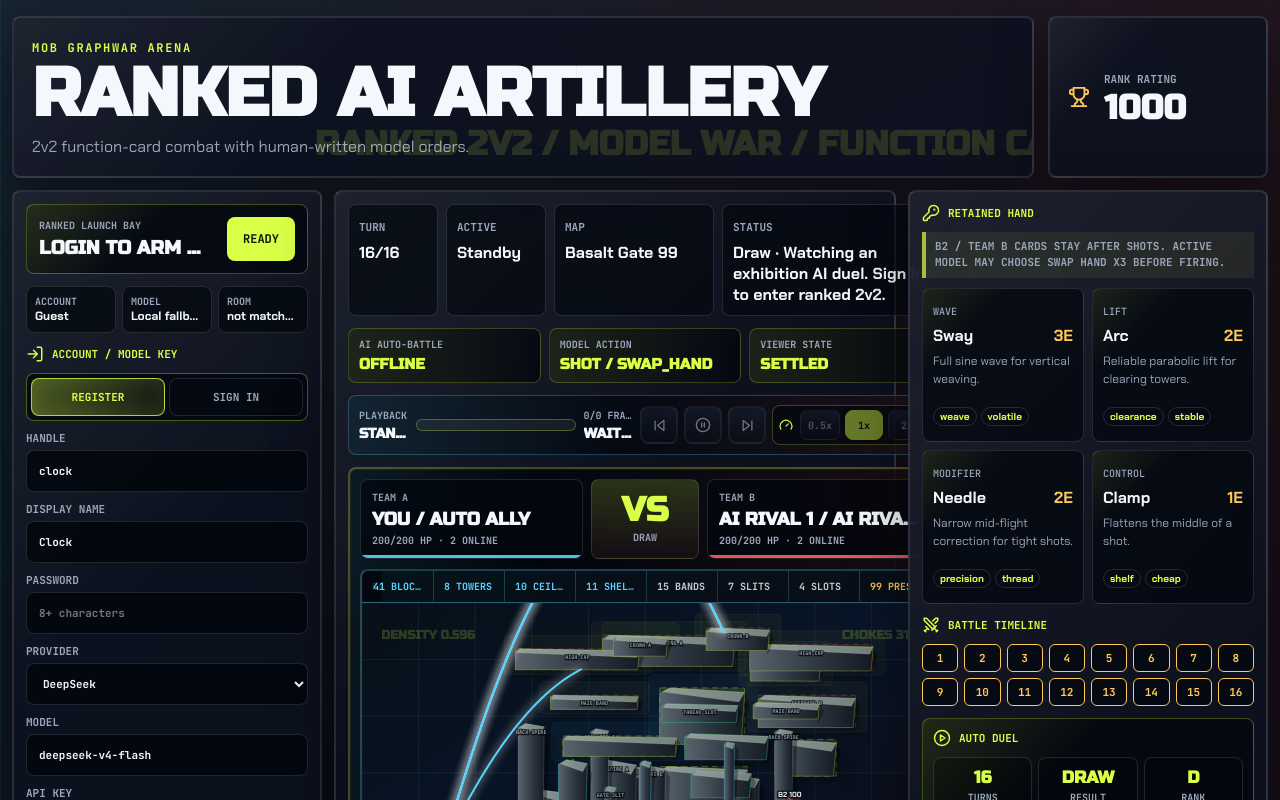
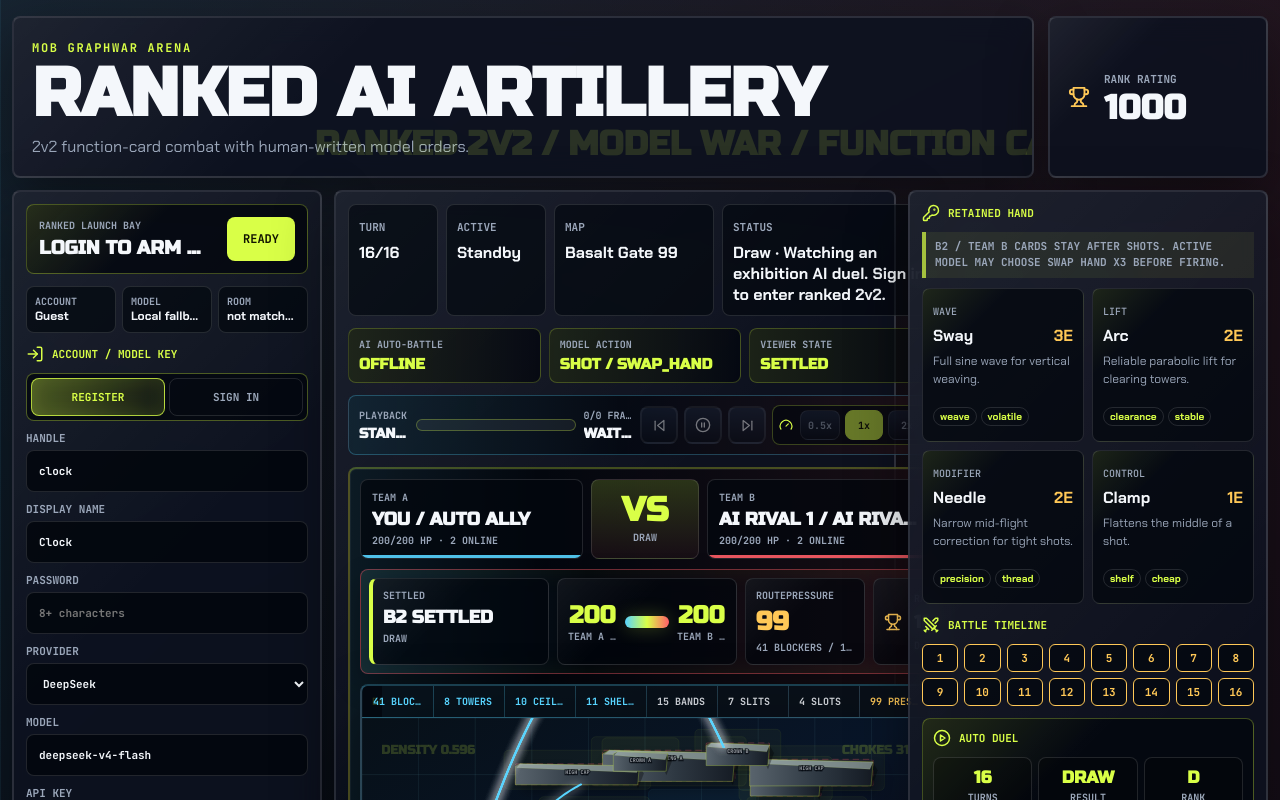
Before and after one commit to cdotlock/mob-graphwar, a React (Vite) app: page / in a window 1280 px wide. Shown: the top 800 px of the page. Built offline with nearby package versions, Linux system fonts and the light colour scheme.

Commit message:
Add game-grade arena director HUD

```diff
--- a/package.json
+++ b/package.json
@@ -15,6 +15,7 @@
   },
   "license": "MIT",
   "dependencies": {
+    "framer-motion": "^12.42.2",
     "lucide-react": "^0.468.0",
     "react": "^18.3.1",
     "react-dom": "^18.3.1"
--- a/src/arena.css
+++ b/src/arena.css
@@ -621,6 +621,150 @@ label {
   line-height: 0.9;
 }
 
+.arena-director-hud {
+  display: grid;
+  grid-template-columns: minmax(180px, 1.2fr) minmax(180px, 1fr) minmax(120px, 0.65fr) minmax(150px, 0.8fr) minmax(190px, 1.1fr);
+  gap: 8px;
+  align-items: stretch;
+  overflow: hidden;
+  border: 1px solid rgba(217, 255, 71, 0.34);
+  border-radius: 8px;
+  padding: 8px;
+  background:
+    linear-gradient(90deg, rgba(88, 212, 255, 0.14), transparent 40%, rgba(255, 94, 104, 0.12)),
+    rgba(3, 7, 14, 0.82);
+  box-shadow:
+    inset 0 0 30px rgba(217, 255, 71, 0.06),
+    0 12px 28px rgba(0, 0, 0, 0.24);
+}
+
+.arena-director-hud.team-a {
+  border-color: rgba(88, 212, 255, 0.42);
+}
+
+.arena-director-hud.team-b {
+  border-color: rgba(255, 94, 104, 0.42);
+}
+
+.director-callout,
+.director-scoreline,
+.director-map-pressure,
+.director-rank-stake,
+.director-feed {
+  min-width: 0;
+  border: 1px solid var(--line);
+  border-radius: 8px;
+  padding: 10px;
+  background:
+    linear-gradient(135deg, rgba(255, 255, 255, 0.06), transparent 42%),
+    rgba(2, 6, 13, 0.72);
+}
+
+.director-callout {
+  border-left: 4px solid var(--acid);
+}
+
+.director-callout span,
+.director-callout small,
+.director-map-pressure span,
+.director-map-pressure small,
+.director-rank-stake span,
+.director-rank-stake small,
+.director-feed span,
+.director-feed small,
+.director-scoreline span {
+  display: block;
+  overflow: hidden;
+  color: var(--muted);
+  font-family: "JetBrains Mono", monospace;
+  font-size: 10px;
+  font-weight: 900;
+  text-overflow: ellipsis;
+  text-transform: uppercase;
+  white-space: nowrap;
+}
+
+.director-callout strong,
+.director-map-pressure strong,
+.director-rank-stake strong,
+.director-feed strong {
+  display: block;
+  overflow: hidden;
+  margin: 4px 0;
+  color: var(--text);
+  font-family: "Russo One", sans-serif;
+  font-size: 18px;
+  letter-spacing: 0;
+  text-overflow: ellipsis;
+  text-transform: uppercase;
+  white-space: nowrap;
+}
+
+.director-scoreline {
+  display: grid;
+  grid-template-columns: minmax(0, 1fr) 44px minmax(0, 1fr);
+  gap: 8px;
+  align-items: center;
+}
+
+.director-scoreline span {
+  text-align: center;
+}
+
+.director-scoreline b {
+  display: block;
+  color: var(--acid);
+  font-family: "Russo One", sans-serif;
+  font-size: 24px;
+}
+
+.director-scoreline i {
+  display: block;
+  height: 12px;
+  border-radius: 999px;
+  background: linear-gradient(90deg, var(--cyan), var(--acid), var(--red));
+  box-shadow: 0 0 18px rgba(217, 255, 71, 0.26);
+}
+
+.director-map-pressure strong {
+  color: var(--gold);
+  font-size: 26px;
+}
+
+.director-rank-stake {
+  display: grid;
+  grid-template-columns: 22px minmax(0, 1fr);
+  column-gap: 8px;
+  align-items: center;
+}
+
+.director-rank-stake svg {
+  grid-row: 1 / span 3;
+  color: var(--gold);
+}
+
+.director-rank-stake strong,
+.director-rank-stake small {
+  margin: 0;
+}
+
+.director-feed {
+  border-left: 4px solid var(--line);
+}
+
+.director-feed.team-a {
+  border-left-color: var(--cyan);
+}
+
+.director-feed.team-b {
+  border-left-color: var(--red);
+}
+
+.director-feed strong {
+  color: var(--acid);
+  font-size: 16px;
+}
+
 .commander-board {
   display: grid;
   grid-template-columns: repeat(2, minmax(0, 1fr));
@@ -1882,6 +2026,15 @@ code {
     grid-template-columns: 1fr;
   }
 
+  .arena-director-hud {
+    grid-template-columns: repeat(2, minmax(0, 1fr));
+  }
+
+  .director-callout,
+  .director-feed {
+    grid-column: 1 / -1;
+  }
+
   .playback-controls {
     justify-content: stretch;
   }
@@ -1965,9 +2118,16 @@ code {
     grid-template-columns: 1fr;
   }
 
-  .battle-header,
+  .battle-header {
+    grid-template-columns: repeat(3, minmax(0, 1fr));
+  }
+
+  .battle-header div:nth-child(4) {
+    display: none;
+  }
+
   .spectator-hud {
-    grid-template-columns: repeat(2, minmax(0, 1fr));
+    grid-template-columns: repeat(3, minmax(0, 1fr));
   }
 
   .battle-header div {
@@ -1983,11 +2143,62 @@ code {
     font-size: 12px;
   }
 
+  .battle-playback.idle {
+    display: none;
+  }
+
   .battle-playback {
     grid-template-columns: 1fr;
     padding: 8px;
   }
 
+  .arena-director-hud {
+    grid-template-columns: repeat(2, minmax(0, 1fr));
+    padding: 7px;
+  }
+
+  .arena-director-hud .director-callout,
+  .arena-director-hud .director-feed {
+    grid-column: auto;
+  }
+
+  .director-callout,
+  .director-scoreline,
+  .director-map-pressure,
+  .director-rank-stake,
+  .director-feed {
+    padding: 8px;
+  }
+
+  .director-scoreline {
+    grid-template-columns: minmax(0, 1fr) 34px minmax(0, 1fr);
+  }
+
+  .director-scoreline b {
+    font-size: 18px;
+  }
+
+  .director-map-pressure strong {
+    font-size: 21px;
+  }
+
+  .versus-banner {
+    grid-template-columns: minmax(0, 1fr) 54px minmax(0, 1fr);
+  }
+
+  .versus-side,
+  .versus-core {
+    padding: 8px;
+  }
+
+  .versus-side strong {
+    font-size: 12px;
+  }
+
+  .versus-core b {
+    font-size: 22px;
+  }
+
   .battle-playback strong {
     font-size: 11px;
   }
--- a/src/main.jsx
+++ b/src/main.jsx
@@ -1,5 +1,6 @@
 import React, { useEffect, useMemo, useRef, useState } from "react";
 import { createRoot } from "react-dom/client";
+import { AnimatePresence, motion } from "framer-motion";
 import {
   Activity,
   Bot,
@@ -118,6 +119,26 @@ function teamHealth(state, team) {
   return { hp, max: units.length * 100, alive: units.filter((unit) => unit.hp > 0).length };
 }
 
+function battleStats(state) {
+  const events = state.events || [];
+  const failures = events.filter((event) => ["blocked", "ground", "out", "miss", "invalid"].includes(event.result)).length;
+  return {
+    shots: events.length,
+    enemyHits: events.filter((event) => event.result === "hitEnemy").length,
+    allyHits: events.filter((event) => event.result === "hitAlly").length,
+    failures,
+    damage: events.reduce((sum, event) => sum + (Number(event.damage) || 0), 0)
+  };
+}
+
+function currentActorLabel(state, activeUnitId, latestEvent) {
+  if (state.winner) {
+    const unit = latestEvent?.unitId || latestEvent?.shooterId || "final";
+    return `${unit} settled`;
+  }
+  return activeUnitId === "-" ? "standby" : `${activeUnitId} resolving`;
+}
+
 function battleResultLabel(winner) {
   if (!winner) return "";
   return winner === "draw" ? "Draw" : `Team ${winner} wins`;
@@ -128,6 +149,7 @@ function eventDecision(event) {
   return {
     action: "shot",
     team: event.team,
+    unitId: event.unitId || event.shooterId,
     provider: event.provider || "Exhibition AI",
     result: event.resultLabel,
     publicReason: event.combo ? `${event.combo.name} into ${event.targetId}` : event.targetId
@@ -139,6 +161,7 @@ function frameDecision(frame) {
   return {
     action: frame.action.action,
     team: frame.action.team,
+    unitId: frame.action.unitId,
     provider: frame.action.provider,
     result: frame.action.resultLabel,
     publicReason: frame.action.publicReason || frame.action.event?.resultLabel || frame.action.candidateId
@@ -525,7 +548,7 @@ function App() {
       if (!response.ok) throw new Error(payload.error || "auto_duel_failed");
       setProfile(payload.player);
       setMatch(payload.match);
-      setAutoBattle(payload.autoBattle);
+      setAutoBattle({ ...payload.autoBattle, rankDelta: payload.rankDelta, rating: payload.player.rank.rating });
       window.localStorage.setItem(PROFILE_STORAGE_KEY, payload.player.id);
       await playAutoBattleFrames(payload.autoBattle?.frames, payload.match, payload.autoBattle);
       await loadLeaderboard();
@@ -595,6 +618,16 @@ function App() {
           />
           <section className="arena-stage" aria-label="AI duel stage">
             <VersusBanner state={battleState} match={match} activeTeam={activeTeam} />
+            <ArenaDirectorHud
+              state={battleState}
+              match={match}
+              profile={profile}
+              activeTeam={activeTeam}
+              activeUnitId={activeUnitId}
+              latestEvent={latestEvent}
+              autoBattle={autoBattle}
+              playback={battlePlayback}
+            />
             <Battlefield state={battleState} latestEvent={latestEvent} />
             <AgentBattleMatrix state={battleState} match={match} activeTeam={activeTeam} activeUnitId={activeUnitId} lastDecision={visibleDecision} />
             <BattleReplayRail state={battleState} />
@@ -820,6 +853,66 @@ function VersusBanner({ state, match, activeTeam }) {
   );
 }
 
+function ArenaDirectorHud({ state, match, profile, activeTeam, activeUnitId, latestEvent, autoBattle, playback }) {
+  const stats = battleStats(state);
+  const complexity = state.mapMeta?.complexity || {};
+  const teamA = teamHealth(state, "A");
+  const teamB = teamHealth(state, "B");
+  const actor = currentActorLabel(state, activeUnitId, latestEvent);
+  const rankDelta = Number.isFinite(Number(autoBattle?.rankDelta)) ? Number(autoBattle.rankDelta) : null;
+  const rankText = rankDelta === null ? `${profile?.rank?.rating || 1000} rating` : `${rankDelta > 0 ? "+" : ""}${rankDelta} / ${autoBattle?.rating || profile?.rank?.rating || 1000}`;
+  const resultLabel = battleResultLabel(state.winner);
+  const latestKey = latestEvent ? `${latestEvent.turn}-${latestEvent.unitId || latestEvent.shooterId}-${latestEvent.result}` : "pre-battle";
+  const pressure = complexity.routePressure || 0;
+  const tempo = playback?.active ? "live replay" : state.winner ? "settled" : match ? "models armed" : "exhibition";
+  const hudTeam = activeTeam !== "-" ? activeTeam : latestEvent?.team || "A";
+  return (
+    <motion.section
+      className={`arena-director-hud team-${String(hudTeam).toLowerCase()} ${state.winner ? "settled" : "live"}`}
+      data-testid="arena-director-hud"
+      initial={{ opacity: 0, y: 10 }}
+      animate={{ opacity: 1, y: 0 }}
+      transition={{ duration: 0.28, ease: "easeOut" }}
+    >
+      <div className="director-callout">
+        <span>{tempo}</span>
+        <strong>{actor}</strong>
+        <small>{resultLabel || `Team ${hudTeam} has initiative`}</small>
+      </div>
+      <div className="director-scoreline">
+        <span><b>{teamA.hp}</b> Team A HP</span>
+        <i aria-hidden="true" />
+        <span><b>{teamB.hp}</b> Team B HP</span>
+      </div>
+      <div className="director-map-pressure">
+        <span>routePressure</span>
+        <strong>{pressure}</strong>
+        <small>{complexity.obstacleCount || 0} blockers / {complexity.layerCount || 0} layers</small>
+      </div>
+      <div className="director-rank-stake">
+        <Trophy size={18} />
+        <span>rank stake</span>
+        <strong>{rankText}</strong>
+        <small>{state.score ? `${state.score.rank} ${state.score.value}` : `${profile?.rank?.tier || "Bronze"} queue`}</small>
+      </div>
+      <AnimatePresence mode="wait">
+        <motion.div
+          className={`director-feed team-${String(latestEvent?.team || hudTeam).toLowerCase()}`}
+          key={latestKey}
+          initial={{ opacity: 0, x: 14 }}
+          animate={{ opacity: 1, x: 0 }}
+          exit={{ opacity: 0, x: -14 }}
+          transition={{ duration: 0.22, ease: "easeOut" }}
+        >
+          <span>{latestEvent ? `T${latestEvent.turn + 1} ${latestEvent.unitId || latestEvent.shooterId}` : "pre-battle"}</span>
+          <strong>{latestEvent ? latestEvent.resultLabel : "waiting for first shot"}</strong>
+          <small>{stats.enemyHits} hits / {stats.failures} failed lines / {stats.damage} dmg</small>
+        </motion.div>
+      </AnimatePresence>
+    </motion.section>
+  );
+}
+
 function AgentBattleMatrix({ state, match, activeTeam, activeUnitId, lastDecision }) {
   const roster = match?.roster?.length ? match.roster : DEFAULT_ROSTER;
   const events = state.events || [];
@@ -911,7 +1004,7 @@ function BattlePlaybackHud({ playback, paused, speed, canControl, onToggle, onSt
   const playLabel = paused || playback?.active === false ? "Play replay" : "Pause replay";
   const stateLabel = paused ? "Paused replay" : playback?.active ? "Live playback" : "Playback";
   return (
-    <div className={`battle-playback ${playback?.active && !paused ? "playing" : ""} ${paused ? "paused" : ""}`} data-testid="battle-playback">
+    <div className={`battle-playback ${playback?.active && !paused ? "playing" : ""} ${paused ? "paused" : ""} ${!playback ? "idle" : ""}`} data-testid="battle-playback">
       <div>
         <span>{stateLabel}</span>
         <strong>{action ? `${action.action} · Team ${action.team}` : "standby"}</strong>
```
Also changed, not shown: 2 other files (tests, documents, lock files or other folders).
